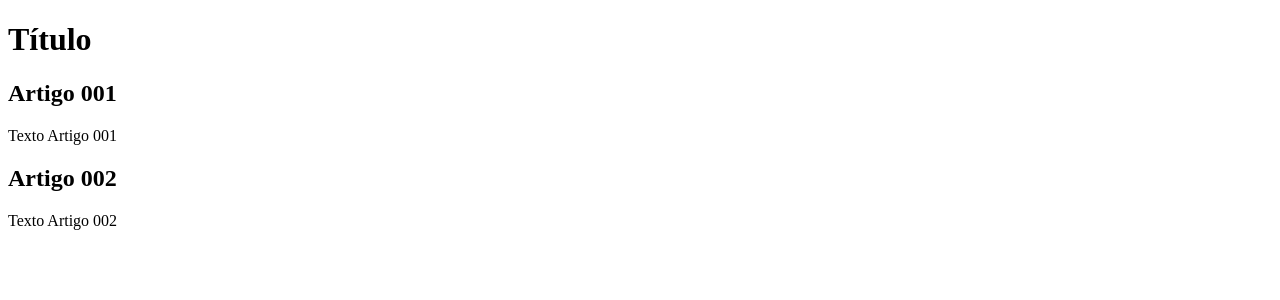
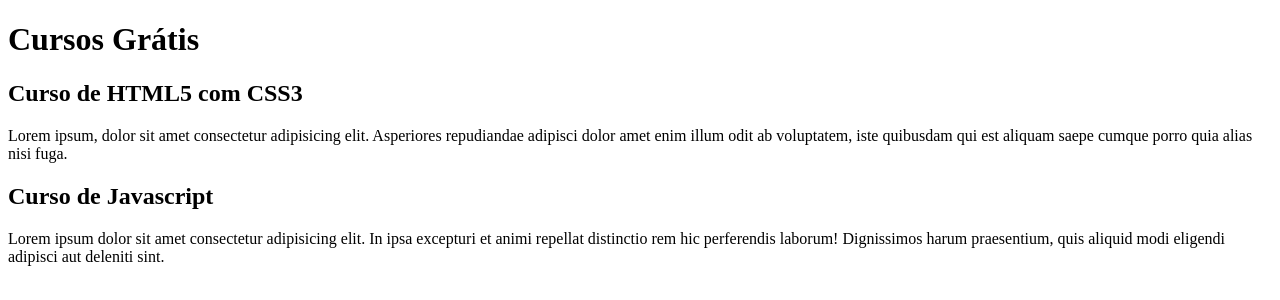
Before and after one commit to Marcel0w/Learning, a plain HTML site: page site-exemplo/index.html in a window 1280 px wide. Drawn offline with Linux system fonts and the light colour scheme.

Commit message:
conteudo1

```diff
--- a/site-exemplo/index.html
+++ b/site-exemplo/index.html
@@ -9,15 +9,15 @@
 <body>
     <main>
         <header>
-            <h1>Título</h1>
+            <h1>Cursos Grátis</h1>
         </header>
         <article>
-            <h2>Artigo 001</h2>
-            <p>Texto Artigo 001</p>
+            <h2>Curso de HTML5 com CSS3</h2>
+            <p>Lorem ipsum, dolor sit amet consectetur adipisicing elit. Asperiores repudiandae adipisci dolor amet enim illum odit ab voluptatem, iste quibusdam qui est aliquam saepe cumque porro quia alias nisi fuga.</p>
         </article>
         <article>
-            <h2>Artigo 002</h2>
-            <p>Texto Artigo 002</p>
+            <h2>Curso de Javascript</h2>
+            <p>Lorem ipsum dolor sit amet consectetur adipisicing elit. In ipsa excepturi et animi repellat distinctio rem hic perferendis laborum! Dignissimos harum praesentium, quis aliquid modi eligendi adipisci aut deleniti sint.</p>
         </article>
     </main>
 </body>
```
